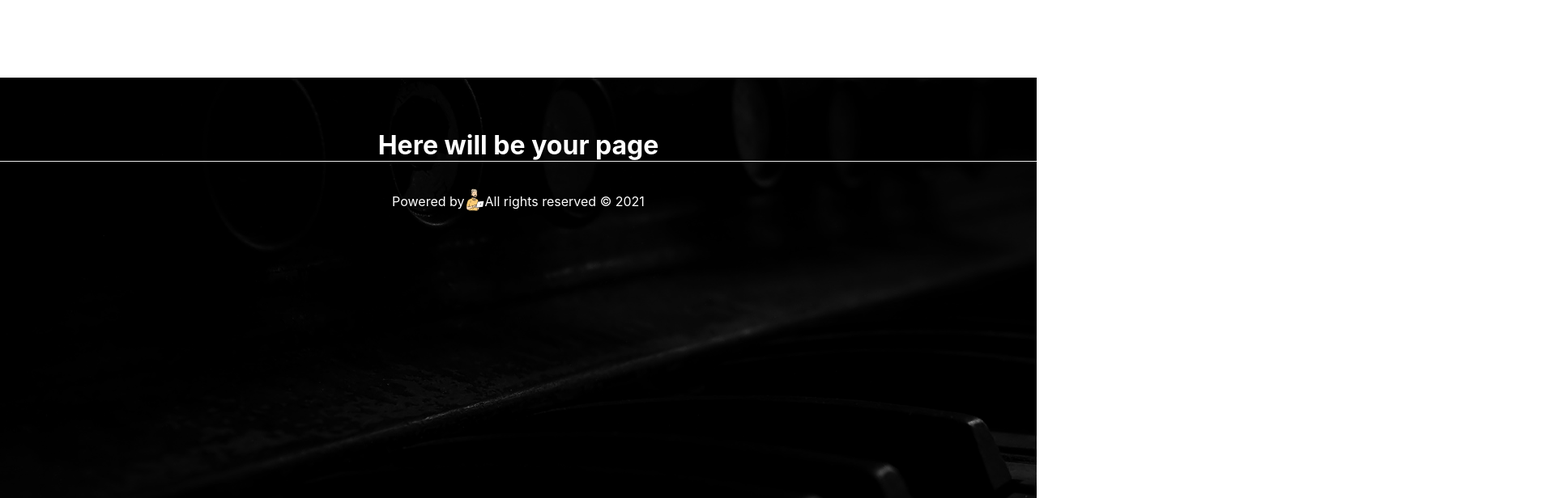
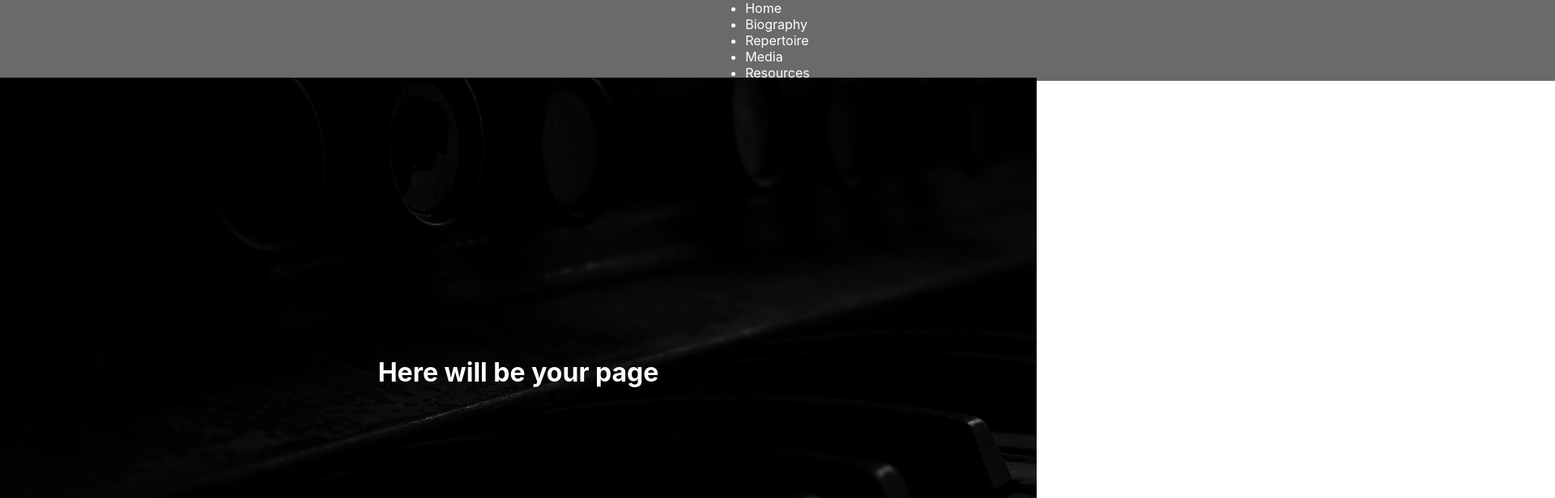
Before and after one commit to gabrielmoris/Manuel-Casares, a Next.js app: page / in a window 1280 px wide. Shown: the top 616 px of the page at 81% size, 1920 px wide, since content can reach past the window. Built offline with nearby package versions, Linux system fonts and the light colour scheme.

Commit message:
add navbar and styles

```diff
--- /dev/null
+++ b/components/Navbar.tsx
@@ -0,0 +1,17 @@
+import React from 'react'
+
+const Navbar = () => {
+  return (
+    <div className='navbar'>
+        <ul>
+            <li>Home</li>
+            <li>Biography</li>
+            <li>Repertoire</li>
+            <li>Media</li>
+            <li>Resources</li>
+        </ul>
+    </div>
+  )
+}
+
+export default Navbar
--- /dev/null
+++ b/components/index.ts
@@ -0,0 +1 @@
+export { default as Navbar } from "./Navbar";
--- a/pages/_app.tsx
+++ b/pages/_app.tsx
@@ -1,8 +1,14 @@
-import '../styles/globals.scss'
-import type { AppProps } from 'next/app'
+import "../styles/globals.scss";
+import type { AppProps } from "next/app";
+import { Navbar } from "../components";
 
 function MyApp({ Component, pageProps }: AppProps) {
-  return <Component {...pageProps} />
+    return (
+        <>
+            <Navbar />
+            <Component {...pageProps} />
+        </>
+    );
 }
 
-export default MyApp
+export default MyApp;
--- a/pages/index.tsx
+++ b/pages/index.tsx
@@ -1,6 +1,7 @@
 import type { NextPage } from "next";
 import Head from "next/head";
 import Image from "next/image";
+
 
 const Home: NextPage = () => {
     return (
@@ -13,7 +14,6 @@ const Home: NextPage = () => {
                 />
                 <link rel="icon" href="/favicon.ico" />
             </Head>
-
             <main className="main">
                 <h1>Here will be your page</h1>
             </main>
@@ -33,7 +33,7 @@ const Home: NextPage = () => {
                             height={30}
                         />
                     </span>{" "}
-                All rights reserved © 2021
+                    All rights reserved © 2021
                 </a>
             </footer>
         </div>
--- a/styles/globals.scss
+++ b/styles/globals.scss
@@ -1,4 +1,5 @@
 @import "./home.scss";
+@import "./navbar.scss";
 
 * {
     padding: 0;
--- a/styles/home.scss
+++ b/styles/home.scss
@@ -9,11 +9,12 @@ height: auto;
     left: 0px;
     top: 96px;
     background: url("../public/background.svg");
-
 }
 
 .main {
-    flex: 0.85;
+    width: 100%;
+    height: 75vh;
+    flex: 1;
     display: flex;
     flex-direction: column;
     justify-content: center;
@@ -22,7 +23,7 @@ background: url("../public/background.svg");
 
 .footer {
     display: flex;
-    flex: 0.15;
+    flex: 1;
     padding: 2rem 0;
     border-top: 1px solid #eaeaea;
     justify-content: center;
--- /dev/null
+++ b/styles/navbar.scss
@@ -0,0 +1,11 @@
+.navbar {
+    background-color: #6a6a6a;
+    position: absolute;
+    width: 1920px;
+    height: 100px;
+    left: 0px;
+    top: 0px;
+    display: flex;
+    align-items: center;
+    justify-content: center;
+}
```
Also changed, not shown: public/manuel.svg (added). Lines whose indentation alone changed are shown as unchanged.
